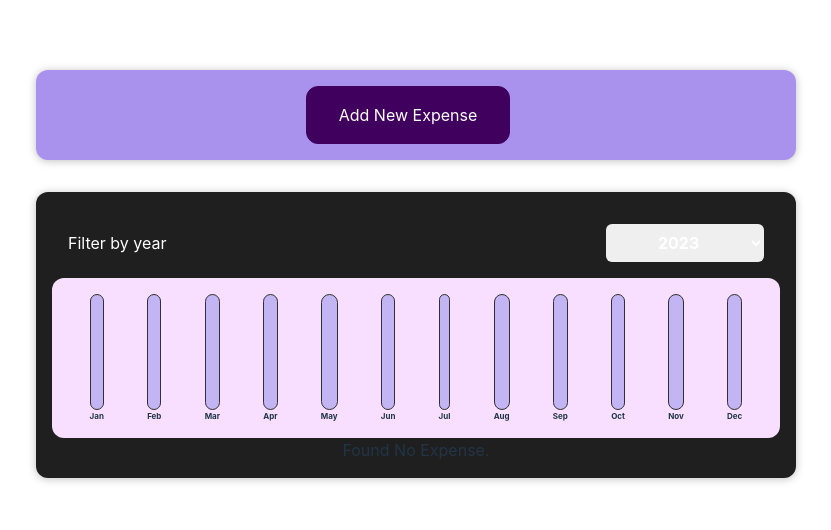
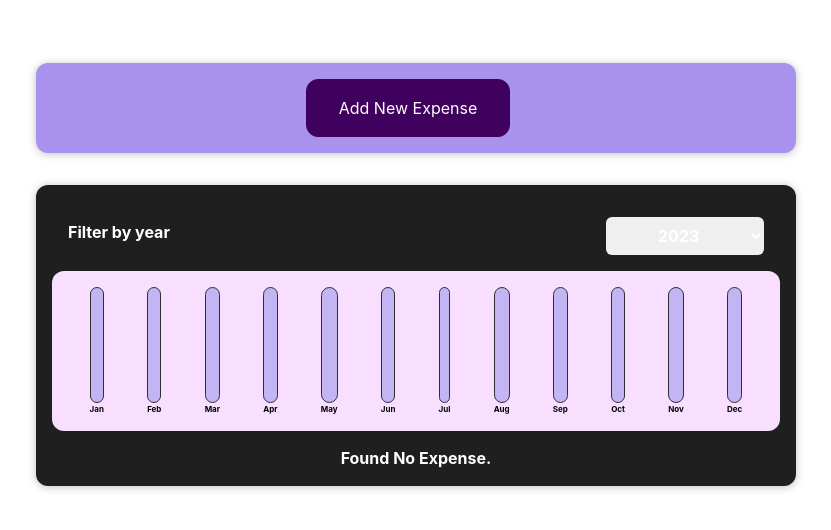
Before and after one commit to nina-razmadze/ExpenseTracker, a React (Vite) app: page / in a window 1280 px wide. Shown: the part 126-656 px from the top of the page, without its empty margins (224-1055 px from the left). Built offline with nearby package versions, Linux system fonts and the light colour scheme.

Commit message:
finally modified

```diff
--- a/src/components/Chart/ChartBar/ChartBar.css
+++ b/src/components/Chart/ChartBar/ChartBar.css
@@ -27,4 +27,5 @@
   font-weight: bold;
   font-size: 0.5rem;
   text-align: center;
+  color: black;
 }
--- a/src/components/Expenses/ExpenseFilter/ExpenseFilter.jsx
+++ b/src/components/Expenses/ExpenseFilter/ExpenseFilter.jsx
@@ -1,11 +1,11 @@
-import React, { useState } from "react";
+import React from "react";
 import "./ExpenseFilter.css";
 
 export const ExpensesFilter = ({ setCurrentYear }) => {
   return (
     <div className="expenses-filter">
       <div className="expenses-filter__control">
-        <h2>Filter by year</h2>
+        <label>Filter by year</label>
         <select onChange={(e) => setCurrentYear(e.target.value)}>
           <option value={2023}>2023</option>
           <option value={2022}>2022</option>
--- a/src/components/Expenses/ExpensesList/ExpensesList.css
+++ b/src/components/Expenses/ExpensesList/ExpensesList.css
@@ -6,4 +6,6 @@
 .expenses-list__fallback {
   color: white;
   text-align: center;
+  font-weight: bold;
+  padding-top: 15px;
 }
--- a/src/components/Expenses/ExpensesList/ExpensesList.jsx
+++ b/src/components/Expenses/ExpensesList/ExpensesList.jsx
@@ -2,12 +2,12 @@ import "./ExpensesList.css";
 import ExpenseItem from "../ExpenseItem/ExpenseItem";
 
 export default function ExpensesList({ items }) {
-  if (items.length === 0) {
-    return <h2 className="expenses-list_fallback">Found No Expense.</h2>;
-  }
   return (
     <ul className="expenses-list">
-      {items.map((item) => {
+      {items.length === 0 ? (
+        <h2 className="expenses-list__fallback">Found No Expense.</h2>
+      ) : (
+        items.map((item) => {
           return (
             <ExpenseItem
               key={item.id}
@@ -16,7 +16,8 @@ export default function ExpensesList({ items }) {
               date={item.date}
             />
           );
-      })}
+        })
+      )}
     </ul>
   );
 }
--- a/src/components/NewExpense/ExpenseForm/ExpenseForm.jsx
+++ b/src/components/NewExpense/ExpenseForm/ExpenseForm.jsx
@@ -25,12 +25,12 @@ export default function ExpenseForm({ onSaveExpenseData }) {
       date: new Date(enteredDate),
       amount: enteredAmount,
     };
-
     onSaveExpenseData(expenseData);
     setEnteredAmount("");
     setEnteredDate("");
     setEnteredTitle("");
   };
+
   return (
     <>
       <button onClick={() => setAddExpense(!addExpense)}>
--- a/src/components/NewExpense/NewExpense.jsx
+++ b/src/components/NewExpense/NewExpense.jsx
@@ -9,7 +9,6 @@ export default function NewExpense({ addOnExpense }) {
       id: Math.random().toString(),
     };
     addOnExpense(expenseData);
-    console.log(expenseData);
   };
   return (
     <div className="new-expense">
```
Lines whose indentation alone changed are shown as unchanged.
